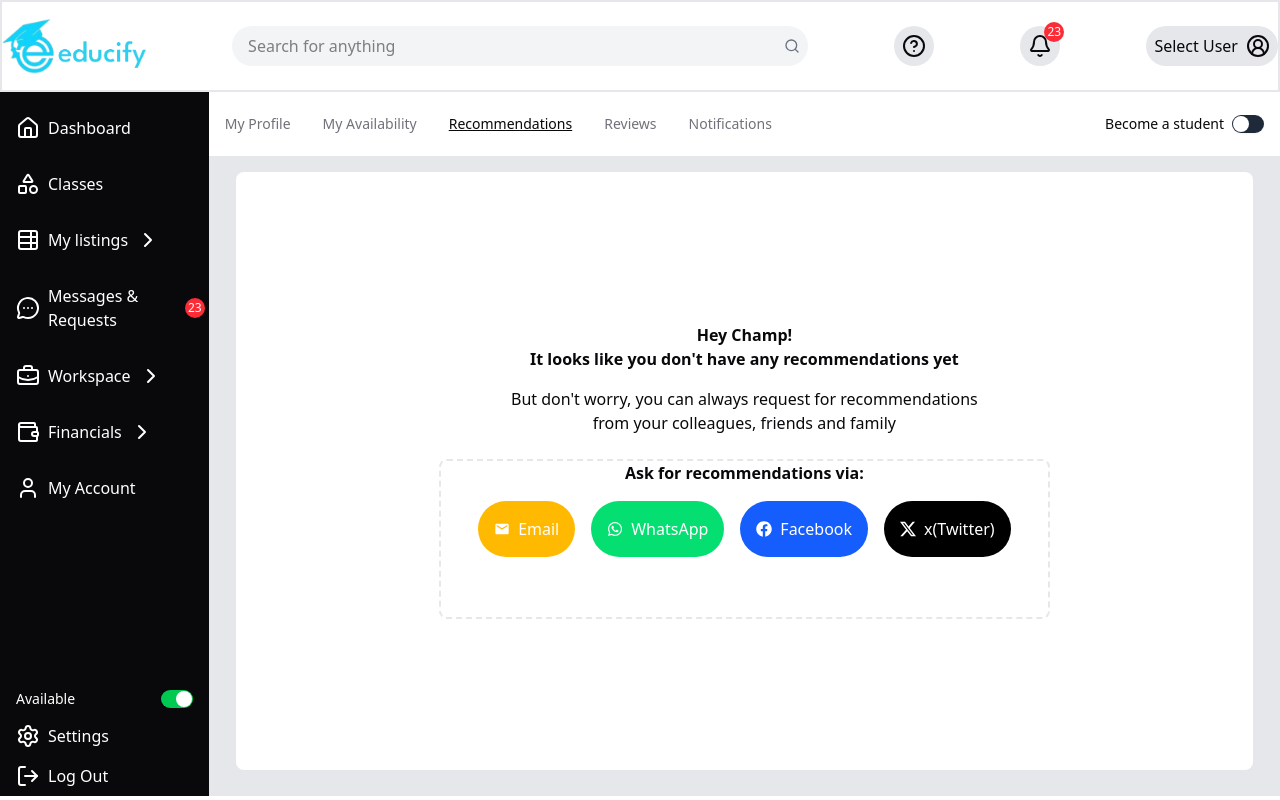
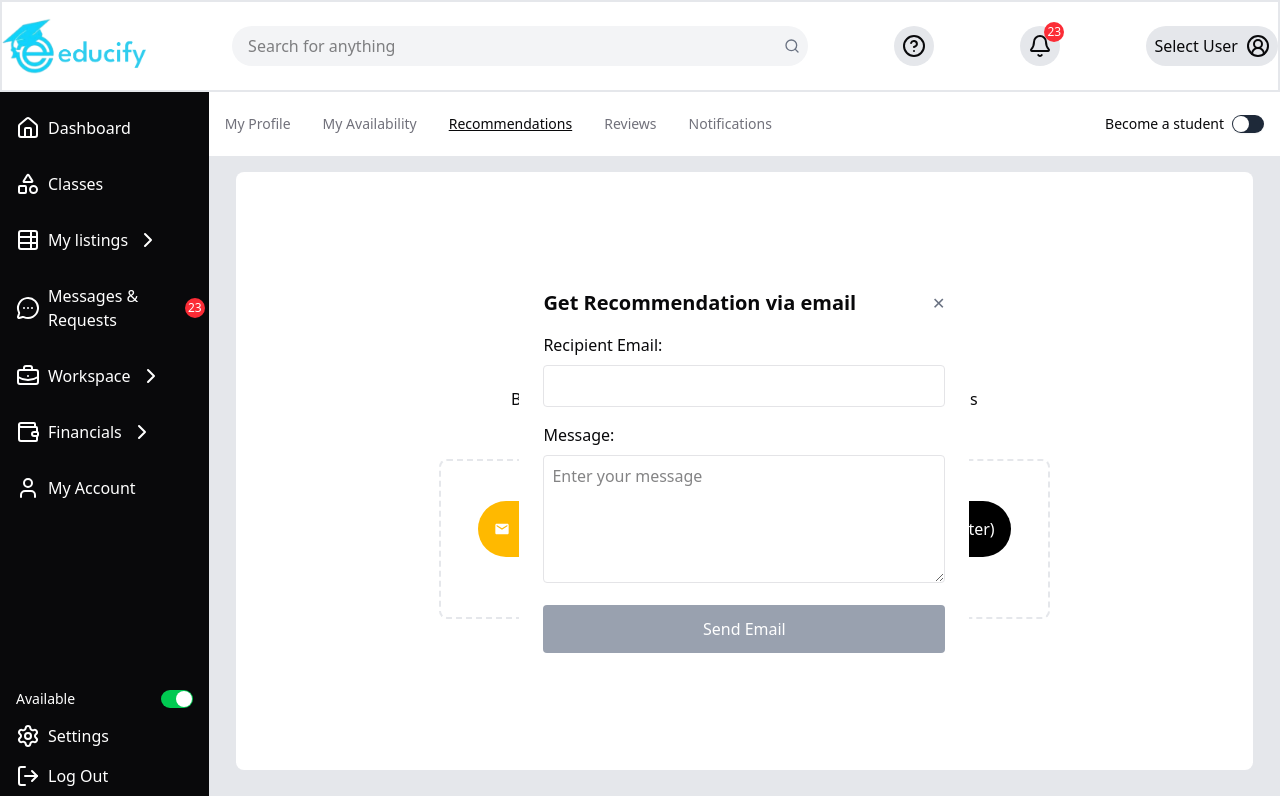
Before and after one commit to obinesto/educify-demo-task, a Next.js app: page / in a window 1280 px wide. Both pictures are taken after a click on the button "Email". Built offline with nearby package versions, Linux system fonts and the light colour scheme.

Commit message:
Update Recommendations.tsx

```diff
--- a/app/components/Recommendations.tsx
+++ b/app/components/Recommendations.tsx
@@ -1,10 +1,55 @@
+"use client";
 import { FaFacebook, FaWhatsapp } from "react-icons/fa";
 import { BsTwitterX } from "react-icons/bs";
 import { MdEmail } from "react-icons/md";
+import { useState } from "react";
 
 export default function Recommendations() {
+  const [showEmailForm, setShowEmailForm] = useState(false);
+  const [emailData, setEmailData] = useState({
+    recipientEmail: "",
+    message: "",
+  });
+
+  const handleEmailClick = () => {
+    setShowEmailForm(true);
+  };
+
+  const handleWhatsAppClick = () => {
+    const message = encodeURIComponent(
+      "I'd like to request a professional recommendation from you."
+    );
+    window.open(`https://wa.me/?text=${message}`, "_blank");
+  };
+
+  const handleFacebookClick = () => {
+    window.open("https://www.facebook.com/sharer/sharer.php", "_blank");
+  };
+
+  const handleTwitterClick = () => {
+    const message = encodeURIComponent(
+      "I'd like to request a professional recommendation."
+    );
+    window.open(`https://twitter.com/intent/tweet?text=${message}`, "_blank");
+  };
+
+  const handleEmailSubmit = (e: React.FormEvent) => {
+    e.preventDefault();
+    if (emailData.recipientEmail && emailData.message) {
+      //email sending logic with call from API end point
+      console.log("Sending email:", emailData);
+      setShowEmailForm(false);
+      setEmailData({ recipientEmail: "", message: "" });
+    }
+  };
+
+  const handleEmailClose = () => {
+    setShowEmailForm(false);
+    setEmailData({ recipientEmail: "", message: "" });
+  };
+
   return (
-    <div className="w-[95%] h-[85%] mx-auto bg-white rounded-md mt-4 flex flex-col items-center justify-center">
+    <div className="w-[95%] h-[85%] mx-auto bg-white rounded-md mt-4 flex flex-col items-center justify-center relative">
       <div className="mb-4">
         <p className="text-center font-bold">
           Hey Champ!
@@ -19,12 +64,15 @@ export default function Recommendations() {
       </div>
 
       <div className="w-[60%] h-40 border-dashed border-2 border-gray-200 rounded-md">
-        <p className="text-center mb-4 font-bold">Ask for recommendations via:</p>
+        <p className="text-center mb-4 font-bold">
+          Ask for recommendations via:
+        </p>
         <div className="flex gap-4 w-full items-center justify-center">
           <button
             type="button"
             title="Email button"
-            className="bg-amber-400 text-white p-4 rounded-full flex gap-2 items-center"
+            onClick={handleEmailClick}
+            className="bg-amber-400 text-white p-4 rounded-full flex gap-2 items-center cursor-pointer"
           >
             <MdEmail />
             <span>Email</span>
@@ -32,7 +80,8 @@ export default function Recommendations() {
           <button
             type="button"
             title="WhatsApp button"
-            className="bg-green-400 text-white p-4 rounded-full flex gap-2 items-center"
+            onClick={handleWhatsAppClick}
+            className="bg-green-400 text-white p-4 rounded-full flex gap-2 items-center cursor-pointer"
           >
             <FaWhatsapp />
             <span>WhatsApp</span>
@@ -40,7 +89,8 @@ export default function Recommendations() {
           <button
             type="button"
             title="Facebook button"
-            className="bg-blue-600 text-white p-4 rounded-full flex gap-2 items-center"
+            onClick={handleFacebookClick}
+            className="bg-blue-600 text-white p-4 rounded-full flex gap-2 items-center cursor-pointer"
           >
             <FaFacebook />
             <span>Facebook</span>
@@ -48,13 +98,76 @@ export default function Recommendations() {
           <button
             type="button"
             title="Twitter button"
-            className="bg-black text-white p-4 rounded-full flex gap-2 items-center"
+            onClick={handleTwitterClick}
+            className="bg-black text-white p-4 rounded-full flex gap-2 items-center cursor-pointer"
           >
             <BsTwitterX />
             <span>x(Twitter)</span>
           </button>
         </div>
       </div>
+
+      {showEmailForm && (
+        <div className="fixed bg-opacity-50 flex items-center justify-center">
+          <div className="bg-white p-6 rounded-lg w-[500px] max-w-[90%]">
+            <div className="flex justify-between items-center mb-4">
+              <h3 className="text-xl font-bold">Get Recommendation via email</h3>
+              <button
+                onClick={handleEmailClose}
+                className="text-gray-500 hover:text-gray-700"
+              >
+                ✕
+              </button>
+            </div>
+            <form onSubmit={handleEmailSubmit}>
+              <div className="mb-4">
+                <label htmlFor="recipientEmail" className="block mb-2">
+                  Recipient Email:
+                </label>
+                <input
+                  type="email"
+                  id="recipientEmail"
+                  value={emailData.recipientEmail}
+                  onChange={(e) =>
+                    setEmailData({
+                      ...emailData,
+                      recipientEmail: e.target.value,
+                    })
+                  }
+                  className="w-full p-2 border rounded"
+                  required
+                />
+              </div>
+              <div className="mb-4">
+                <label htmlFor="message" className="block mb-2">
+                  Message:
+                </label>
+                <textarea
+                  id="message"
+                  value={emailData.message}
+                  onChange={(e) =>
+                    setEmailData({ ...emailData, message: e.target.value })
+                  }
+                  className="w-full p-2 border rounded h-32"
+                  placeholder="Enter your message"
+                  required
+                />
+              </div>
+              <button
+                type="submit"
+                disabled={!emailData.recipientEmail || !emailData.message}
+                className={`w-full p-3 rounded text-white ${
+                  !emailData.recipientEmail || !emailData.message
+                    ? "bg-gray-400"
+                    : "bg-amber-400 hover:bg-amber-500"
+                }`}
+              >
+                Send Email
+              </button>
+            </form>
+          </div>
+        </div>
+      )}
     </div>
   );
 }
```
